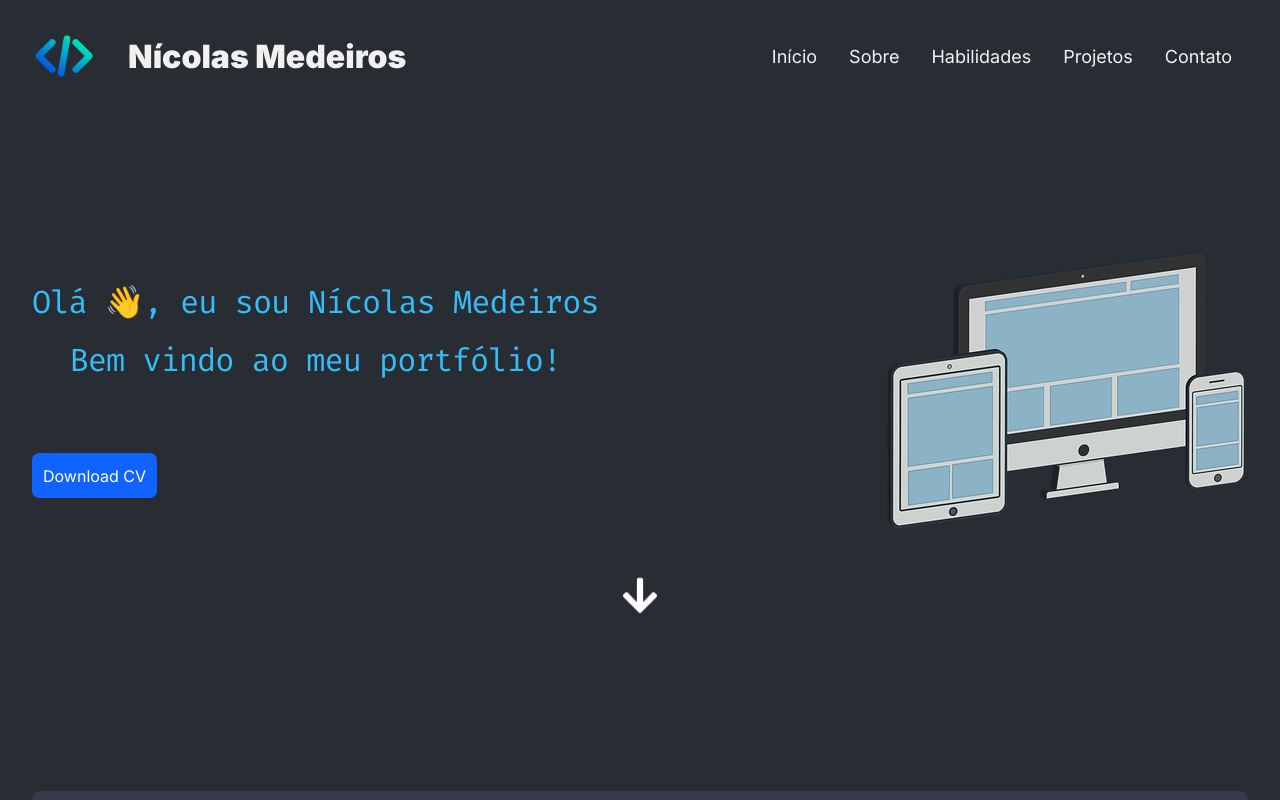
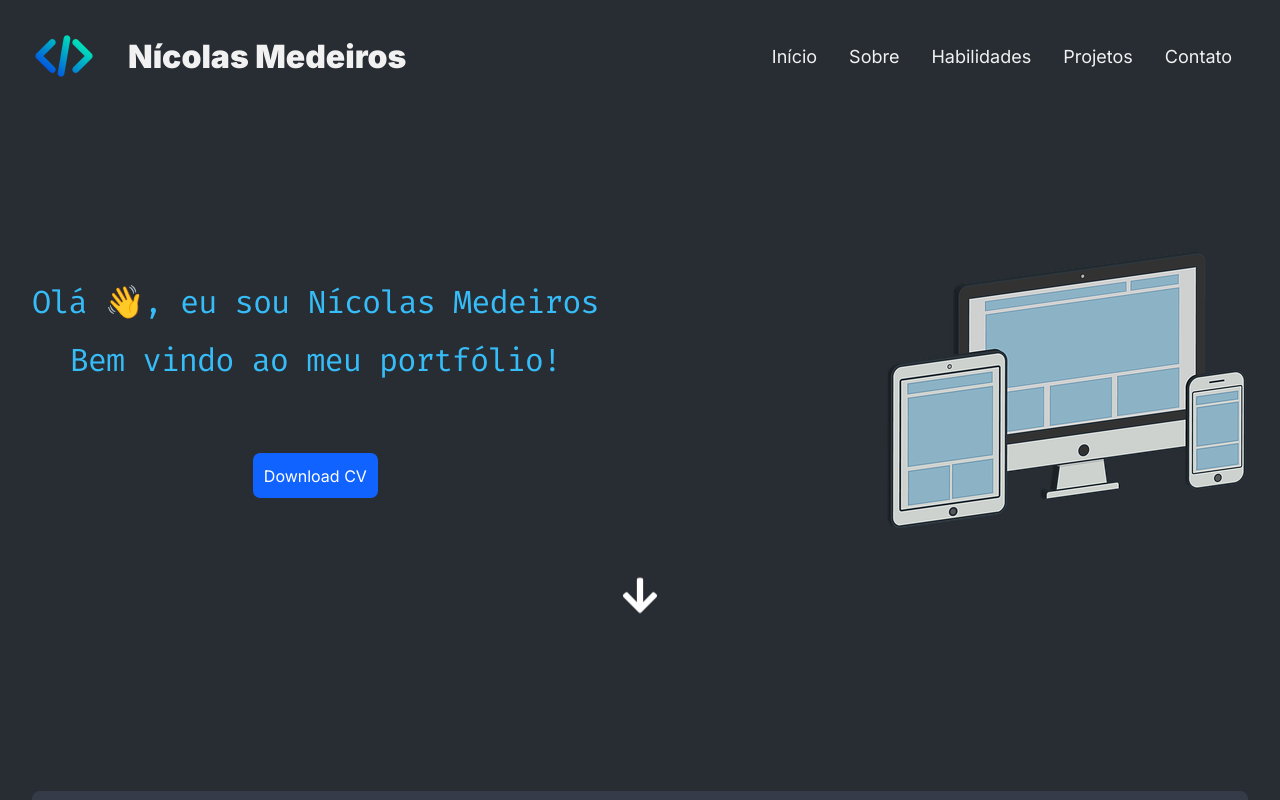
Before and after one commit to nicolasmrodrigues/portfolio, a React (Vite) app: page / in a window 1280 px wide. Shown: the top 800 px of the page. Built offline with nearby package versions, Linux system fonts and the light colour scheme.

Commit message:
melhorias no botão de download do cv

```diff
--- a/src/components/DownloadButton/index.tsx
+++ b/src/components/DownloadButton/index.tsx
@@ -3,8 +3,9 @@ const Button = () => (
 	<ButtonStyle
 		href="/downloads/CV-Nicolas-Medeiros-Rodrigues.pdf"
 		download="CV-Nícolas Medeiros Rodrigues"
+		role="button"
 	>
-		<div className="button" data-tooltip="Tamanho: 87KB">
+		<div className="button" data-tooltip="Clique aqui">
 			<div className="button-wrapper">
 				<div className="text">Download CV</div>
 				<span className="icon">
--- a/src/components/Hero/styles.ts
+++ b/src/components/Hero/styles.ts
@@ -5,6 +5,7 @@ export const Hero = styled.div`
 	margin-top: 136px;
 	display: flex;
 	justify-content: space-between;
+	text-align: center;
 
 	img, .skeleton {
 		width: 363px;
@@ -15,7 +16,6 @@ export const Hero = styled.div`
 
 	@media (max-width: 768px) {
 		display: block;
-		text-align: center;
 		justify-content: center;
 		margin-top: 56px;
 
```
